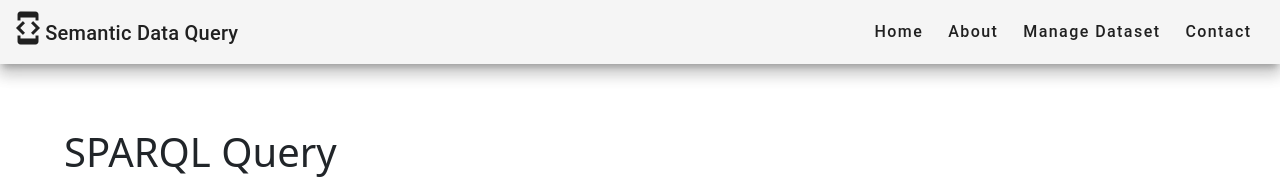
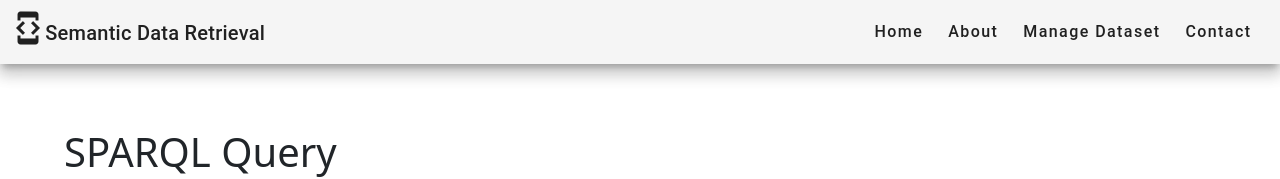
Before and after one commit to sreeharshakv/semantic-data-retrieval, an Angular app: page /home in a window 1280 px wide. Shown: the top 179 px of the page. Built offline with nearby package versions, Linux system fonts and the light colour scheme.

Commit message:
rename project

```diff
--- a/src/app/navbar/navbar.component.html
+++ b/src/app/navbar/navbar.component.html
@@ -1,6 +1,6 @@
 <mat-toolbar class="mat-elevation-z10">
   <span><mat-icon class="customIconSize" aria-hidden="true">developer_mode</mat-icon>
-    Semantic Data Query
+    Semantic Data Retrieval
   </span>
 
   <div class="spacer"></div>
--- a/src/index.html
+++ b/src/index.html
@@ -2,7 +2,7 @@
 <html lang="en">
 <head>
   <meta charset="utf-8">
-  <title>Semantic Data Query</title>
+  <title>Semantic Data Retrieval</title>
   <base href="/">
   <meta name="viewport" content="width=device-width, initial-scale=1">
   <link rel="icon" type="image/x-icon" href="favicon.ico">
```
